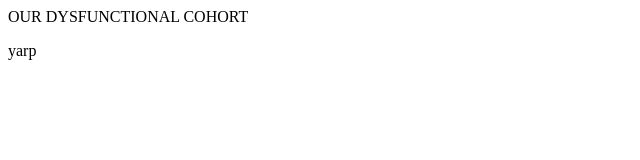
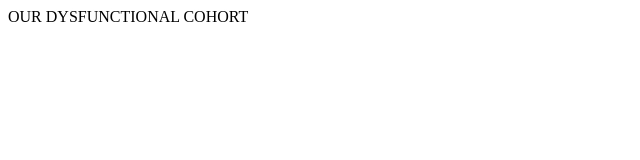
Before and after one commit to JeffSalinas/Git-Rebase-Test, a React app: page / in a window 1280 px wide. Shown: the top 160 px of the page, without its empty margins (0-640 px from the left). Built offline with nearby package versions, Linux system fonts and the light colour scheme; the HTML template or start-up script is replaced by a standard one.

Commit message:
Removed Yarp

```diff
--- a/src/app.jsx
+++ b/src/app.jsx
@@ -8,7 +8,6 @@ class App extends Component {
     render() {
         return (
             <div>OUR DYSFUNCTIONAL COHORT
-                <p>yarp</p>
             </div>
         )
     }
```
